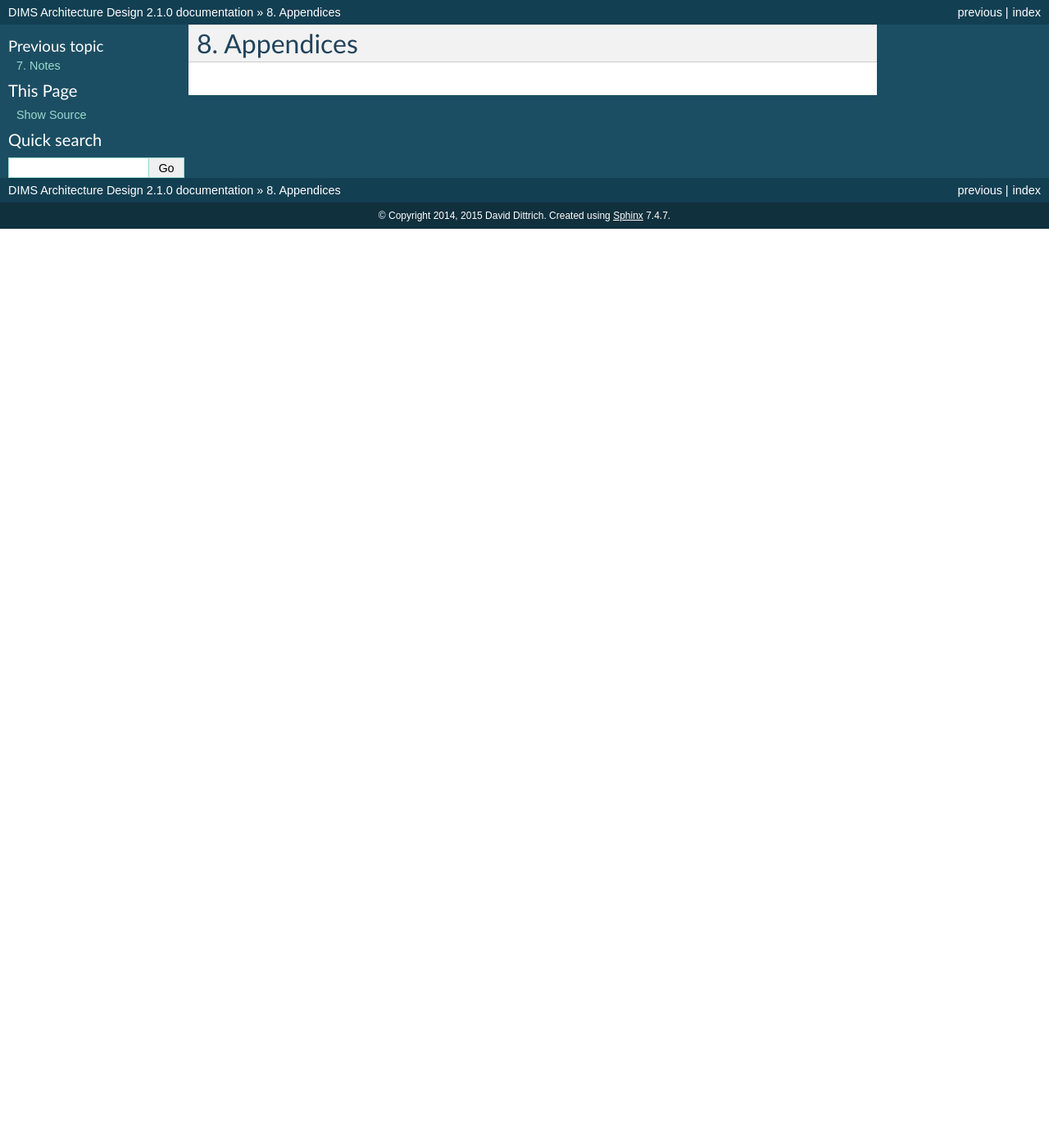
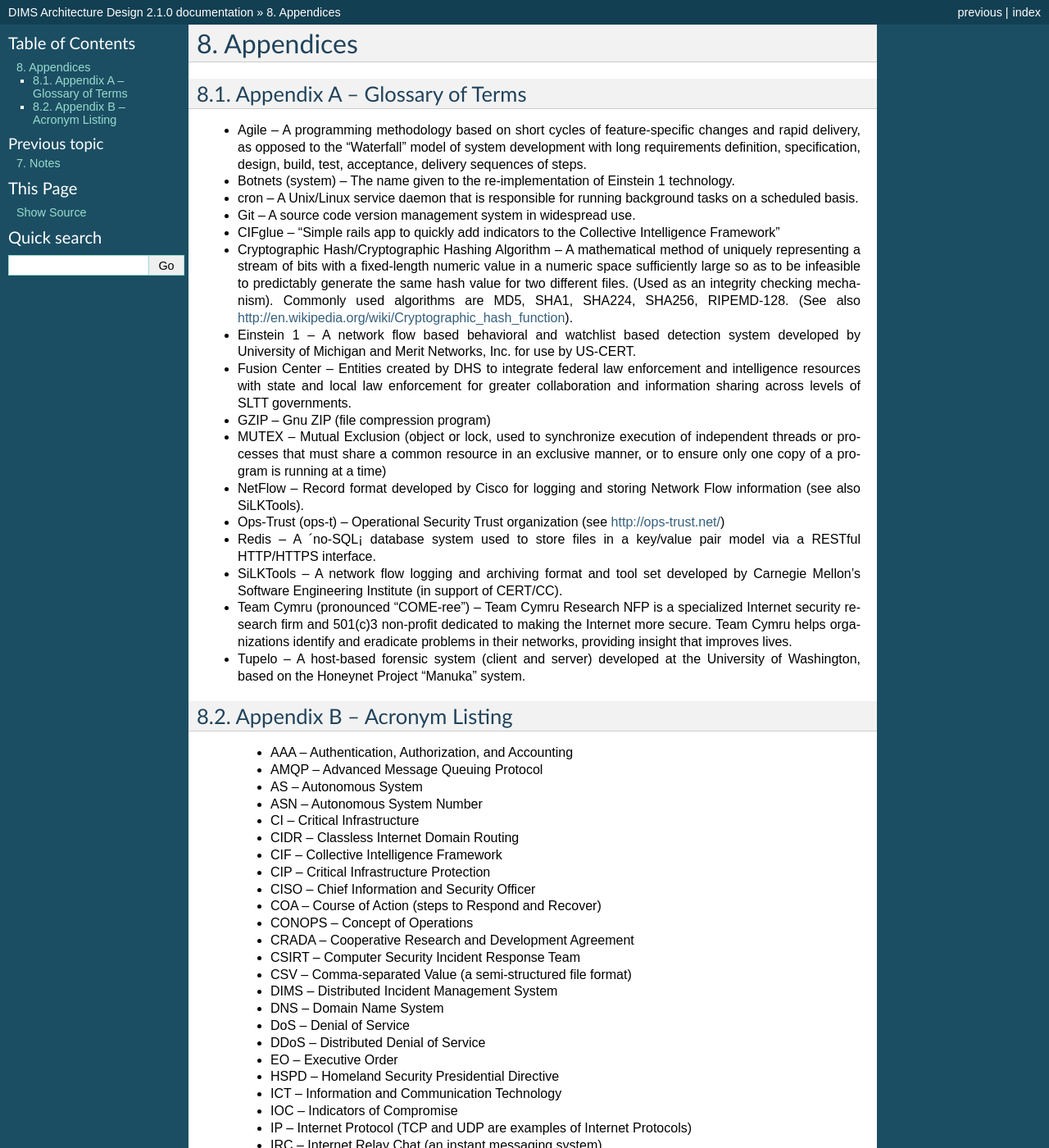
Before and after one commit to uw-dims/dims-ad, a Sphinx documentation site: the page built from source/appendices.rst, in a window 1280 px wide and 1400 px high. Shown: the whole window at 82% size. Built offline with Sphinx 7.4.7, drawn with Linux system fonts in a browser that asks for light colours; some of the changed text lies outside the part shown.

Commit message:
Complete two appendices

```diff
--- a/source/appendices.rst
+++ b/source/appendices.rst
@@ -3,3 +3,123 @@ Appendices
 ==========
 
 .. appendices:
+
+Appendix A – Glossary of Terms
+------------------------------
+
+* Agile – A programming methodology based on short cycles of
+  feature-specific changes and rapid delivery, as opposed to the
+  "Waterfall" model of system development with long requirements
+  definition, specification, design, build, test, acceptance, delivery
+  sequences of steps.
+
+* Botnets (system) – The name given to the re-implementation of
+  Einstein 1 technology.
+
+* cron – A Unix/Linux service daemon that is responsible for running
+  background tasks on a scheduled basis.
+
+* Git – A source code version management system in widespread use.
+
+* CIFglue – "Simple rails app to quickly add indicators to the
+  Collective Intelligence Framework"
+
+* Cryptographic Hash/Cryptographic Hashing Algorithm – A mathematical
+  method of uniquely representing a stream of bits with a fixed-length
+  numeric value in a numeric space sufficiently large so as to be
+  infeasible to predictably generate the same hash value for two
+  different files. (Used as an integrity checking mechanism). Commonly
+  used algorithms are MD5, SHA1, SHA224, SHA256, RIPEMD-128. (See also
+  http://en.wikipedia.org/wiki/Cryptographic_hash_function).
+
+* Einstein 1 – A network flow based behavioral and watchlist based
+  detection system developed by University of Michigan and Merit
+  Networks, Inc. for use by US-CERT.
+
+* Fusion Center – Entities created by DHS to integrate federal law
+  enforcement and intelligence resources with state and local law
+  enforcement for greater collaboration and information sharing across
+  levels of SLTT governments.
+
+* GZIP – Gnu ZIP (file compression program)
+
+* MUTEX – Mutual Exclusion (object or lock, used to synchronize
+  execution of independent threads or processes that must share a
+  common resource in an exclusive manner, or to ensure only one copy
+  of a program is running at a time)
+
+* NetFlow – Record format developed by Cisco for logging and storing
+  Network Flow information (see also SiLKTools).
+
+* Ops-Trust (ops-t) – Operational Security Trust organization (see
+  http://ops-trust.net/)
+
+* Redis – A ´no-SQL¡ database system used to store files in a
+  key/value pair model via a RESTful HTTP/HTTPS interface.
+
+* SiLKTools – A network flow logging and archiving format and tool set
+  developed by Carnegie Mellon’s Software Engineering Institute (in
+  support of CERT/CC).
+
+* Team Cymru (pronounced "COME-ree") – Team Cymru Research NFP is a
+  specialized Internet security research firm and 501(c)3 non-profit
+  dedicated to making the Internet more secure. Team Cymru helps
+  organizations identify and eradicate problems in their networks,
+  providing insight that improves lives.
+
+* Tupelo – A host-based forensic system (client and server) developed
+  at the University of Washington, based on the Honeynet Project
+  "Manuka" system.
+
+
+Appendix B – Acronym Listing
+----------------------------
+
+  * AAA – Authentication, Authorization, and Accounting
+  * AMQP – Advanced Message Queuing Protocol
+  * AS – Autonomous System
+  * ASN – Autonomous System Number
+  * CI – Critical Infrastructure
+  * CIDR – Classless Internet Domain Routing
+  * CIF – Collective Intelligence Framework
+  * CIP – Critical Infrastructure Protection
+  * CISO – Chief Information and Security Officer
+  * COA – Course of Action (steps to Respond and Recover)
+  * CONOPS – Concept of Operations
+  * CRADA – Cooperative Research and Development Agreement
+  * CSIRT – Computer Security Incident Response Team
+  * CSV – Comma-separated Value (a semi-structured file format)
+  * DIMS – Distributed Incident Management System
+  * DNS – Domain Name System
+  * DoS – Denial of Service
+  * DDoS – Distributed Denial of Service
+  * EO – Executive Order
+  * HSPD – Homeland Security Presidential Directive
+  * ICT – Information and Communication Technology
+  * IOC – Indicators of Compromise
+  * IP – Internet Protocol (TCP and UDP are examples of Internet Protocols)
+  * IRC – Internet Relay Chat (an instant messaging system)
+  * JSON – JavaScript Object Notation
+  * MAPP – Microsoft Active Protections Program
+  * MNS – Mission Needs Statement
+  * NCFTA – National Cyber-Forensics & Training Alliance
+  * NTP – Network Time Protocol (a service exploited to perform reflected/amplified DDoS attacks by spoofing the source address of requests, where the much larger responses flood the victim)
+  * OODA – Observe, Orient, Decide, and Act (also known as the "Boyd Cycle")
+  * PPD – Presidential Policy Directive
+  * PRISEM – Public Regional Information Security Event Management
+  * RBAC – Role Based Access Control
+  * RESTful – Representational State Transfer web service API
+  * RPC – Remote Procedure Call
+  * SCADA – Supervisory Control and Data Acquisition
+  * SIEM – Security Information Event Management (sometimes referred to as Security Event Information Management, Security Event Monitoring, causing some to pronounce it as "sim-sem".)
+  * SLTT – State, Local, Territorial, and Tribal (classification of non-federal government entities)
+  * SOC – Security Operations Center
+  * SoD – Security on Demand (PRISEM project support vendor)
+  * SSH – Secure Shell
+  * STIX – Structure Threat Information Expression. A standard for information exchange developed by MITRE in support of DHS US-CERT.
+  * TAXII – Trusted Automated Exchange of Indicator Information
+  * TCP – Transmission Control Protocol (one of the Internet Protocols)
+  * TLP – Traffic Light Protocol
+  * TTP – Tools, Tactics, and Procedures
+  * UC – Use Case
+  * UDP – Unreliable Datagram Protocol (one of the Internet Protocols)
```
